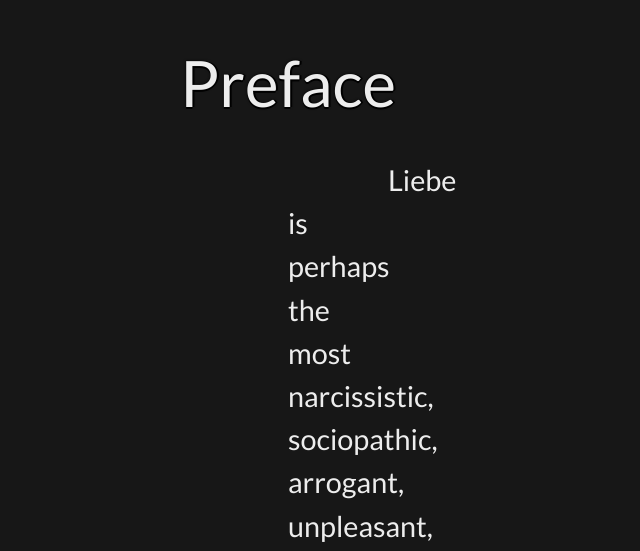
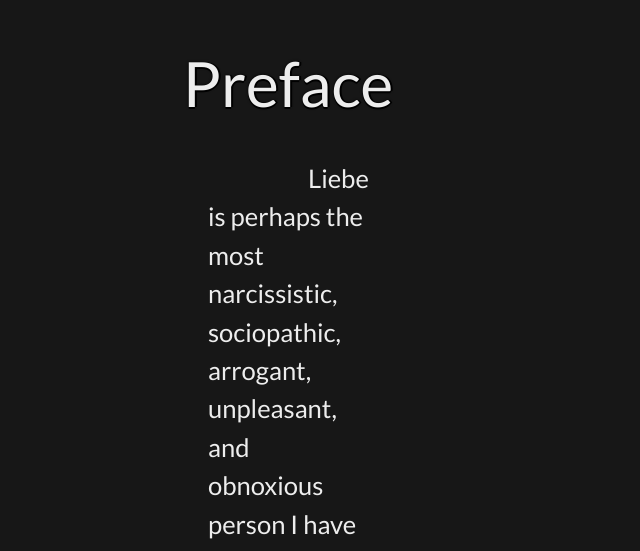
Before and after one commit to AliSwipe/Manifesto, a plain HTML site: page index.html in a window 1280 px wide. Shown: the part 2237-2788 px from the top of the page, without its empty margins (352-992 px from the left). Drawn offline with nearby package versions, Linux system fonts and the light colour scheme; a web font is replaced by a local one.

Commit message:
Update manifesto.css

```diff
--- a/css/manifesto.css
+++ b/css/manifesto.css
@@ -6,7 +6,7 @@ body {
 .Headings {
   color: #EDEDED;
   font-family: 'Arima Madurai', cursive;
-  font-size: 5rem;
+  font-size: 4.9rem;
   font-weight: normal;
   margin: 0 auto 5rem auto;
   position: relative;
@@ -17,7 +17,7 @@ body {
 .subHeadings {
   color: #EDEDED;
   font-family: 'Lato', sans-serif;
-  font-size: 4rem;
+  font-size: 3.9rem;
   font-weight: normal;
   margin: 0rem auto 0rem auto;
   position: relative;
@@ -27,7 +27,7 @@ body {
 .paragraphs {
   color: #EDEDED;
   font-family: 'Lato', sans-serif;
-  font-size:  28.8px;
+  font-size:  1.6rem;
   font-weight: normal;
   position: relative;
   margin: 0 auto 2rem auto;
@@ -47,7 +47,7 @@ body {
 .paragraphs3 {
   color: #EDEDED;
   font-family: 'Lato', sans-serif;
-  font-size: 1.3rem;
+  font-size: 1.2rem;
   font-weight: normal;
   font-style: italic;
   position: relative;
@@ -186,8 +186,8 @@ body {
 
 .manifesto_paragraph {
   position: relative;
-  padding-right: 640px;
-  padding-left: 640px;
+  padding-right: 35rem;
+  padding-left: 35rem;
 }
 
 .belowdots{
```
